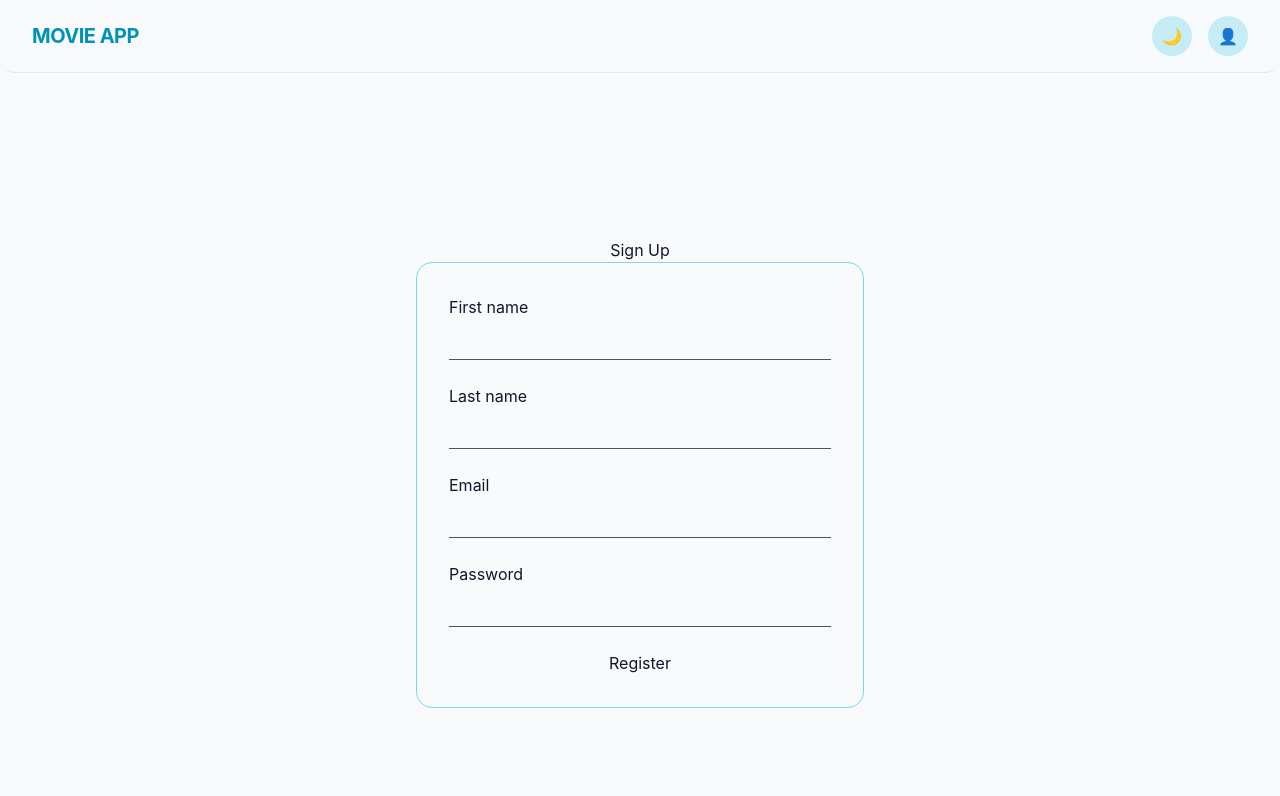
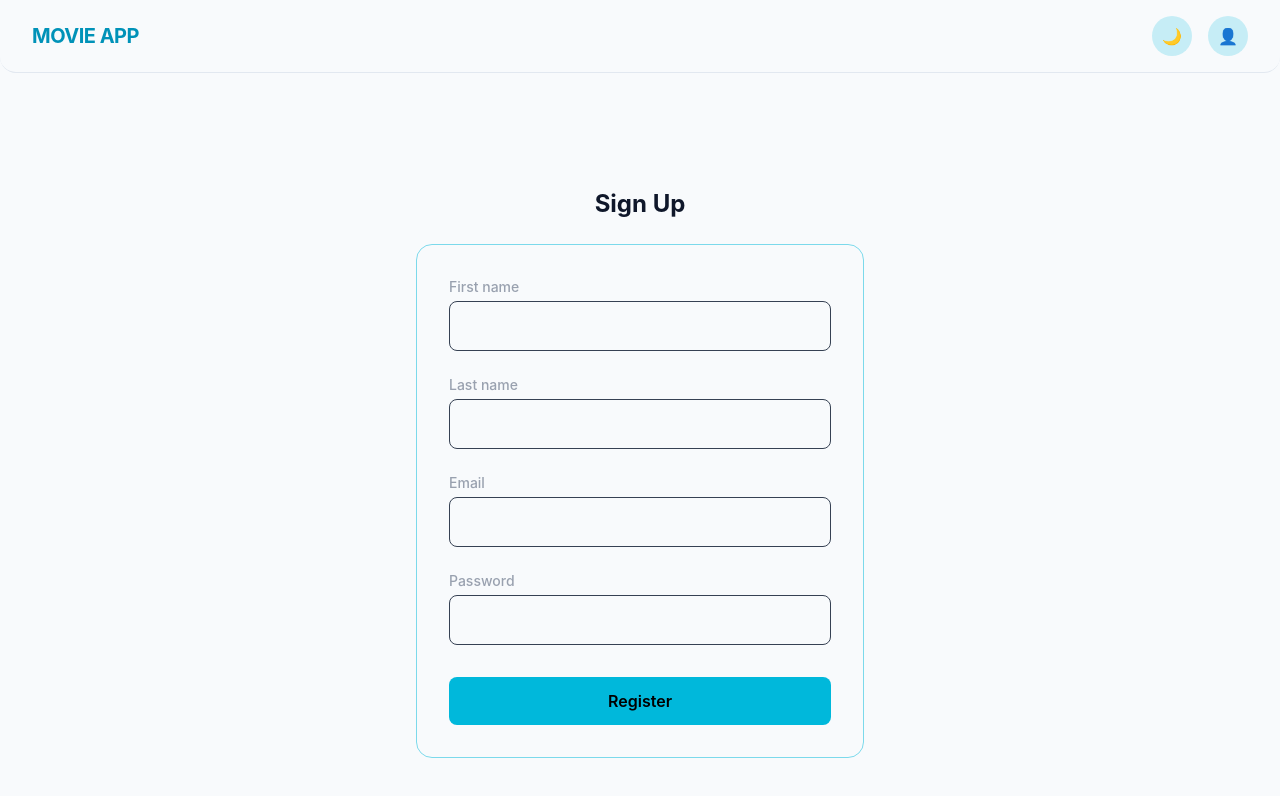
Before and after one commit to IuldashDavlietov/Movie-App, a React (Vite) app: page /register in a window 1280 px wide. Shown: the top 796 px of the page. Built offline with nearby package versions, Linux system fonts and the light colour scheme; no server answers.

Commit message:
feat: integrate Firebase error mapping and react-hot-toast notifications

```diff
--- a/package.json
+++ b/package.json
@@ -14,6 +14,7 @@
     "firebase": "^12.17.1",
     "react": "^19.2.8",
     "react-dom": "^19.2.8",
+    "react-hot-toast": "^2.6.0",
     "react-router-dom": "^7.18.2",
     "tailwindcss": "^4.3.3"
   },
--- a/src/App.jsx
+++ b/src/App.jsx
@@ -1,3 +1,4 @@
+import { Toaster } from 'react-hot-toast';
 import './App.css';
 import Navbar from './components/Navbar'
 import AppRouter from './router/AppRouter';
@@ -5,6 +6,7 @@ import AppRouter from './router/AppRouter';
 function App() {
   return (
     <>
+    <Toaster position='top-center' reverseOrder={false}/>
       <Navbar />
       <AppRouter />
     </>
--- a/src/components/AuthForm.jsx
+++ b/src/components/AuthForm.jsx
@@ -1,75 +1,114 @@
 import { useState } from "react";
+import Input from "./Input";
+
+
+const getFirebaseErrorMessage = (code) => {
+  switch (code) {
+    case 'auth/email-already-in-use':
+      return 'This email is already in use.';
+    case 'auth/invalid-credential':
+    case 'auth/wrong-password':
+    case 'auth/user-not-found':
+      return 'Invalid email or password.';
+    case 'auth/weak-password':
+      return 'Password should be at least 6 characters.';
+    case 'auth/invalid-email':
+      return 'Invalid email address format.';
+    default:
+      return 'Something went wrong. Please try again.';
+  }
+};
 
 export default function AuthForm({ isRegister, onSubmit }) {
-
   const [formData, setFormData] = useState({
     firstName: '',
     lastName: '',
     email: '',
     password: '',
-  })
+  });
 
-  const handleSubmit = (e) => {
-    e.preventDefault();
-    if (isRegister) {
-      const displayName = `${formData.firstName} ${formData.lastName}`.trim();
-      onSubmit(
-        {
-          email: formData.email,
-          password: formData.password,
-          displayName
-        })
-    } else {
-      onSubmit({
-        email: formData.email,
-        password: formData.password,
-      })
-    }
-  }
+  const [error, setError] = useState('');
 
   const handleChange = (e) => {
     const { name, value } = e.target;
-    setFormData((prev) => ({ ...prev, [name]: value }))
+    setFormData((prev) => ({ ...prev, [name]: value }));
+    if (error) setError('');
+  };
+
+  const handleSubmit = async (e) => {
+    e.preventDefault();
+    setError('');
+
+    if (!formData.email.trim() || !formData.password.trim()) {
+      setError('Please fill in all required fields.');
+      return;
     }
 
+    if (isRegister && (!formData.firstName.trim() || !formData.lastName.trim())) {
+      setError('Please enter your first and last name.');
+      return;
+    }
+
+    if (formData.password.length < 6) {
+      setError('Password must be at least 6 characters long.');
+      return;
+    }
+
+    try {
+      if (isRegister) {
+        const displayName = `${formData.firstName} ${formData.lastName}`.trim();
+        await onSubmit({ email: formData.email, password: formData.password, displayName });
+      } else {
+        await onSubmit({ email: formData.email, password: formData.password });
+      }
+    } catch (err) {
+      const errorMessage = getFirebaseErrorMessage(err.code);
+      setError(errorMessage);
+    }
+  };
+
   return (
-    <form onSubmit={handleSubmit} className=" flex flex-col gap-6 w-full max-w-md p-8 rounded-2xl border border-cyan-500/50 ">
+    <form onSubmit={handleSubmit} className="flex flex-col gap-6 w-full max-w-md p-8 rounded-2xl border border-cyan-500/50">
+
       {isRegister && (
         <>
-          <div className="relative">
-            <label> First name <input className=" peer w-full bg-transparent border-b border-gray-600 focus:border-cyan-500/50 outline-none py-2 placeholder-transparent"
+          <Input
+            label="First name"
             type="text"
-              name='firstName'
+            name="firstName"
             value={formData.firstName}
-              onChange={handleChange} /> </label>
-          </div>
-
-          <div className="relative">
-            <label> Last name <input className=" peer w-full bg-transparent border-b border-gray-600 focus:border-cyan-500/50 outline-none py-2 placeholder-transparent"
+            onChange={handleChange} />
+          <Input
+            label="Last name"
             type="text"
-              name='lastName'
+            name="lastName"
             value={formData.lastName}
-              onChange={handleChange} /> </label>
-          </div>
+            onChange={handleChange} />
         </>)}
 
-      <div className="relative">
-        <label>Email <input className=" peer w-full bg-transparent border-b border-gray-600 focus:border-cyan-500/50 outline-none py-2 placeholder-transparent"
+      <Input
+        label="Email"
         type="email"
         name="email"
-          placeholder="Email"
         value={formData.email}
-          onChange={handleChange} /> </label>
-      </div>
+        onChange={handleChange} />
 
-      <div className="relative">
-        <label> Password <input className=" peer w-full bg-transparent border-b border-gray-600 focus:border-cyan-500/50 outline-none  py-2 placeholder-transparent"
+      <Input
+        label="Password"
         type="password"
-          name='password'
+        name="password"
         value={formData.password}
-          onChange={handleChange} /> </label>
-      </div>
-      <button type="submit">{isRegister ? 'Register' : 'Login'}</button>
+        onChange={handleChange} />
+
+      {error && (
+        <div className="p-3 rounded-lg bg-red-500/10 border border-red-500/50 text-red-400 text-sm text-center">{error}</div>
+      )}
+
+      <button
+        type="submit"
+        className="mt-2 bg-cyan-500 hover:bg-cyan-400 text-black font-semibold py-3 rounded-lg transition-colors cursor-pointer">
+        {isRegister ? 'Register' : 'Login'}
+      </button>
     </form>
-  )
+  );
 }
--- a/src/components/Input.jsx
+++ b/src/components/Input.jsx
@@ -8,7 +8,7 @@ export default function Input({ label, error, className = '', ...props }) {
             )}
             <input
                 {...props}
-                className={`w-full rounded-lg border border-gray-700 bg-transparent px-4 py-3 text-white outline-none transition-colors focus:border-cyan-500 ${error ? 'border-red-500 focus:border-red-500' : ''} ${className}`} />
+                className={`w-full rounded-lg border border-gray-700 bg-transparent px-4 py-3 outline-none transition-colors focus:border-cyan-500 ${error ? 'border-red-500 focus:border-red-500' : ''} ${className}`} />
             {error && (
                 <span className="text-xs text-red-400 font-medium">{error}</span>
             )}
--- a/src/components/Navbar.jsx
+++ b/src/components/Navbar.jsx
@@ -1,29 +1,40 @@
-import { useContext } from "react";
+import { useContext, useState } from "react";
 import { AuthContext } from "../context/AuthContext";
 import { Link, NavLink } from "react-router-dom";
-import { useState } from "react";
+import { toast } from "react-hot-toast"; // 1. Добавили импорт toast
 
 export default function Navbar() {
-
   const [linkMenu, setLinkMenu] = useState(false);
   const toggleMenu = () => {
-    setLinkMenu((prev) => !prev)
-  }
+    setLinkMenu((prev) => !prev);
+  };
 
   const [darkMode, setDarkMode] = useState(false);
   const toggleTheme = () => {
-    const isDark = !darkMode
-    setDarkMode(isDark)
+    const isDark = !darkMode;
+    setDarkMode(isDark);
     if (isDark) {
-      document.documentElement.classList.add('dark')
+      document.documentElement.classList.add('dark');
     } else {
-      document.documentElement.classList.remove('dark')
+      document.documentElement.classList.remove('dark');
     }
-  }
+  };
 
   const { currentUser, loading, logout } = useContext(AuthContext);
 
+  // 2. Создаем хэндлер для выхода
+  const handleLogout = async () => {
+    try {
+      setLinkMenu(false); // Закрываем выпадающее меню
+      await logout(); // Ждем завершения сессии в Firebase
+      toast.success("Logged out successfully."); // Показываем тоаст
+    } catch (error) {
+      toast.error("Failed to log out.");
+    }
+  };
+
   if (loading) return <div>Loading...</div>;
+
   return (
     <nav className="
     flex justify-between items-center
@@ -73,7 +84,7 @@ export default function Navbar() {
             flex flex-col gap-1 z-50">
               {currentUser ? (
                 <button
-                  onClick={logout}
+                  onClick={handleLogout}
                   className="
                   w-full text-left px-4 py-2.5
                   text-sm font-medium text-red-500
@@ -83,6 +94,7 @@ export default function Navbar() {
                 <>
                   <NavLink
                     to="/register"
+                    onClick={() => setLinkMenu(false)}
                     className="
                     w-full text-left px-4 py-2.5
                     text-sm font-medium
@@ -92,6 +104,7 @@ export default function Navbar() {
 
                   <NavLink
                     to="/login"
+                    onClick={() => setLinkMenu(false)}
                     className="
                     w-full text-left px-4 py-2.5
                     text-sm font-medium
@@ -106,4 +119,4 @@ export default function Navbar() {
       </div>
     </nav>
   );
-};
+}
--- a/src/context/AuthProvider.jsx
+++ b/src/context/AuthProvider.jsx
@@ -3,7 +3,6 @@ import { auth } from "../auth/Firebase";
 import { createUserWithEmailAndPassword, signInWithEmailAndPassword, signOut, onAuthStateChanged } from "firebase/auth";
 import { useEffect } from "react";
 import { AuthContext } from "./AuthContext";
-
 
 export const AuthProvider = ({ children }) => {
     const [loading, setLoading] = useState(true);
@@ -16,7 +15,7 @@ export const AuthProvider = ({ children }) => {
         return signInWithEmailAndPassword(auth, email, password)
     }
     const logout = () => {
-        return signOut(auth)
+        return signOut(auth);
     }
 
     useEffect(() => {
--- a/src/index.css
+++ b/src/index.css
@@ -1,5 +1,4 @@
 @import "tailwindcss";
-
 
 body {
   background-color: #f8fafc;
@@ -13,3 +12,8 @@ html.dark body {
   background-color: #020617;
   color: #f8fafc;
 }
+@layer base{
+  button{
+    cursor: pointer;
+  }
+}
--- a/src/pages/Login.jsx
+++ b/src/pages/Login.jsx
@@ -1,15 +1,20 @@
 import { useContext } from "react";
+import { toast } from "react-hot-toast"; // 1. Импортируем toast
 import AuthForm from "../components/AuthForm";
 import { AuthContext } from "../context/AuthContext";
 
 export default function Login() {
+  const { login } = useContext(AuthContext);
 
-const{login} = useContext(AuthContext);
+  const handleLogin = async ({ email, password }) => {
+    await login(email, password);
+    toast.success('Successfully logged in!');
+  };
 
   return (
-    <div className=" min-h-screen flex flex-col items-center justify-center">
-      <h1>Sign In</h1>
-      <AuthForm isRegister={false} onSubmit={login} />
+    <div className="min-h-screen flex flex-col items-center justify-center">
+      <h1 className="text-2xl font-bold mb-6 text-white">Sign In</h1>
+      <AuthForm isRegister={false} onSubmit={handleLogin} />
     </div>
-  )
+  );
 }
--- a/src/pages/Register.jsx
+++ b/src/pages/Register.jsx
@@ -1,16 +1,18 @@
 import { useContext } from "react";
 import AuthForm from "../components/AuthForm";
 import { AuthContext } from "../context/AuthContext";
-
-
+import { toast } from 'react-hot-toast'
+  ;
 export default function Register() {
-
-const{signUp} = useContext(AuthContext);
-
+  const { signUp } = useContext(AuthContext);
+  const handleRegister = async ({ email, password, displayName }) => {
+    await signUp(email, password, displayName);
+    toast.success('Account created successfully!');
+  };
   return (
-    <div className=" min-h-screen flex  flex-col items-center justify-center" >
-      <h1>Sign Up</h1>
-      <AuthForm isRegister={true} onSubmit={signUp} />
+    <div className="min-h-screen flex flex-col items-center justify-center">
+      <h1 className="text-2xl font-bold mb-6">Sign Up</h1>
+      <AuthForm isRegister={true} onSubmit={handleRegister} />
     </div>
-  )
+  );
 }
```
Also changed, not shown: 1 other file (tests, documents, lock files or other folders). Lines whose indentation alone changed are shown as unchanged.
